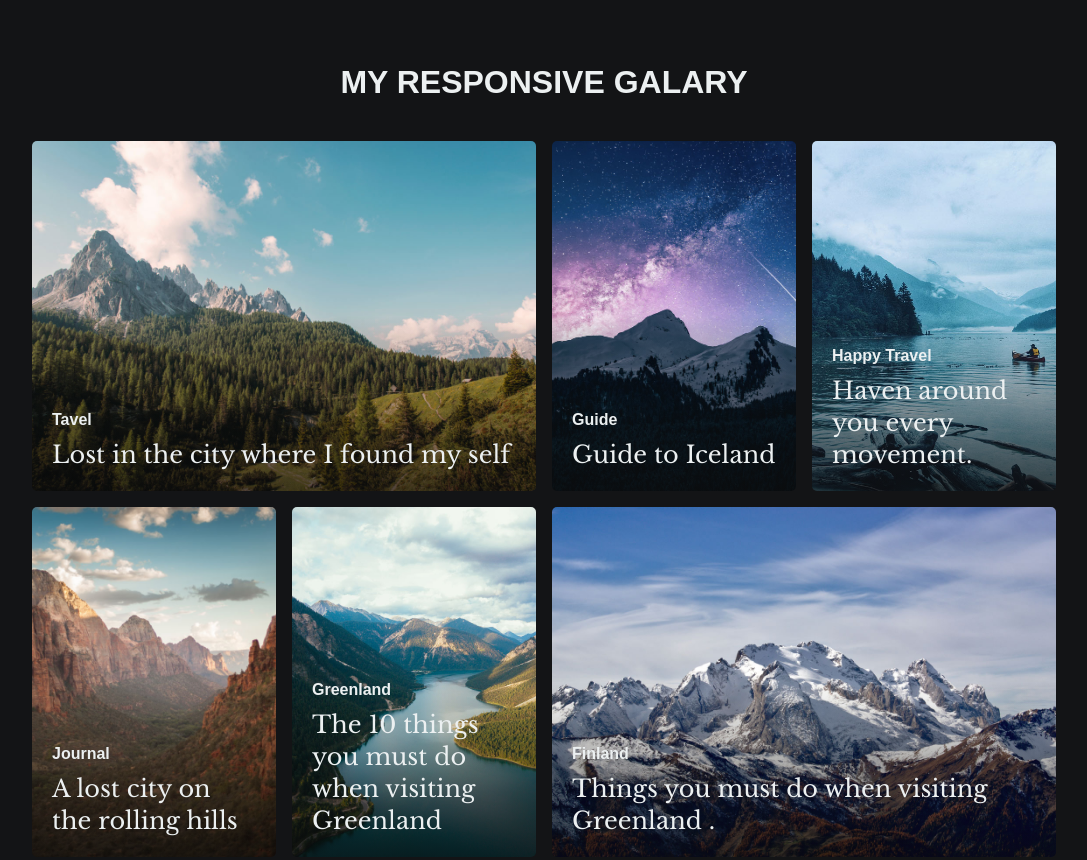
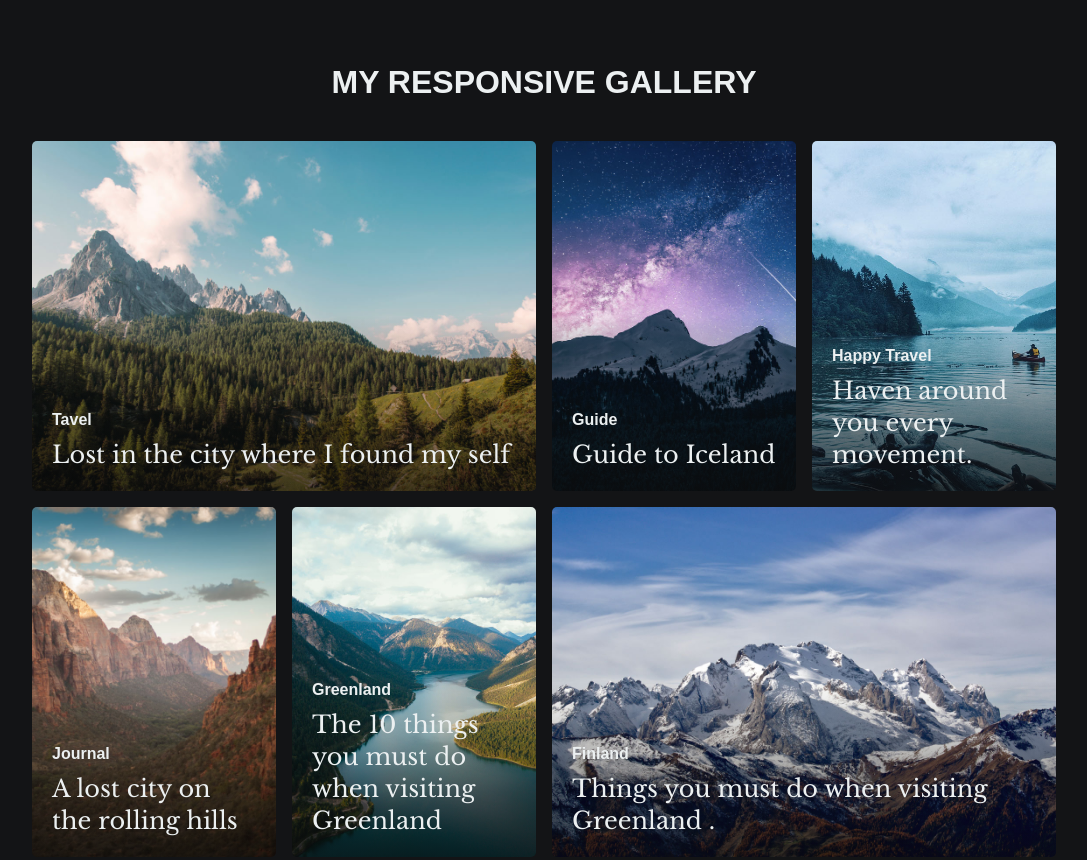
Before and after one commit to EManishkumar/Myresponsivegallery, a plain HTML site: page index.html in a window 1280 px wide. Shown: the top 860 px of the page, without its empty margins (96-1183 px from the left). Drawn offline with nearby package versions, Linux system fonts and the light colour scheme; a web font is replaced by a local one.

Commit message:
Update index.html

```diff
--- a/index.html
+++ b/index.html
@@ -6,7 +6,7 @@
     <link rel="stylesheet" href="sty.css">
   </head>
    <body>
-       <h1>MY RESPONSIVE GALARY</h1>
+       <h1>MY RESPONSIVE GALLERY</h1>
     <div class="feed">
             <div class="card">
                <p class="cardtitle">Tavel</p>
```
